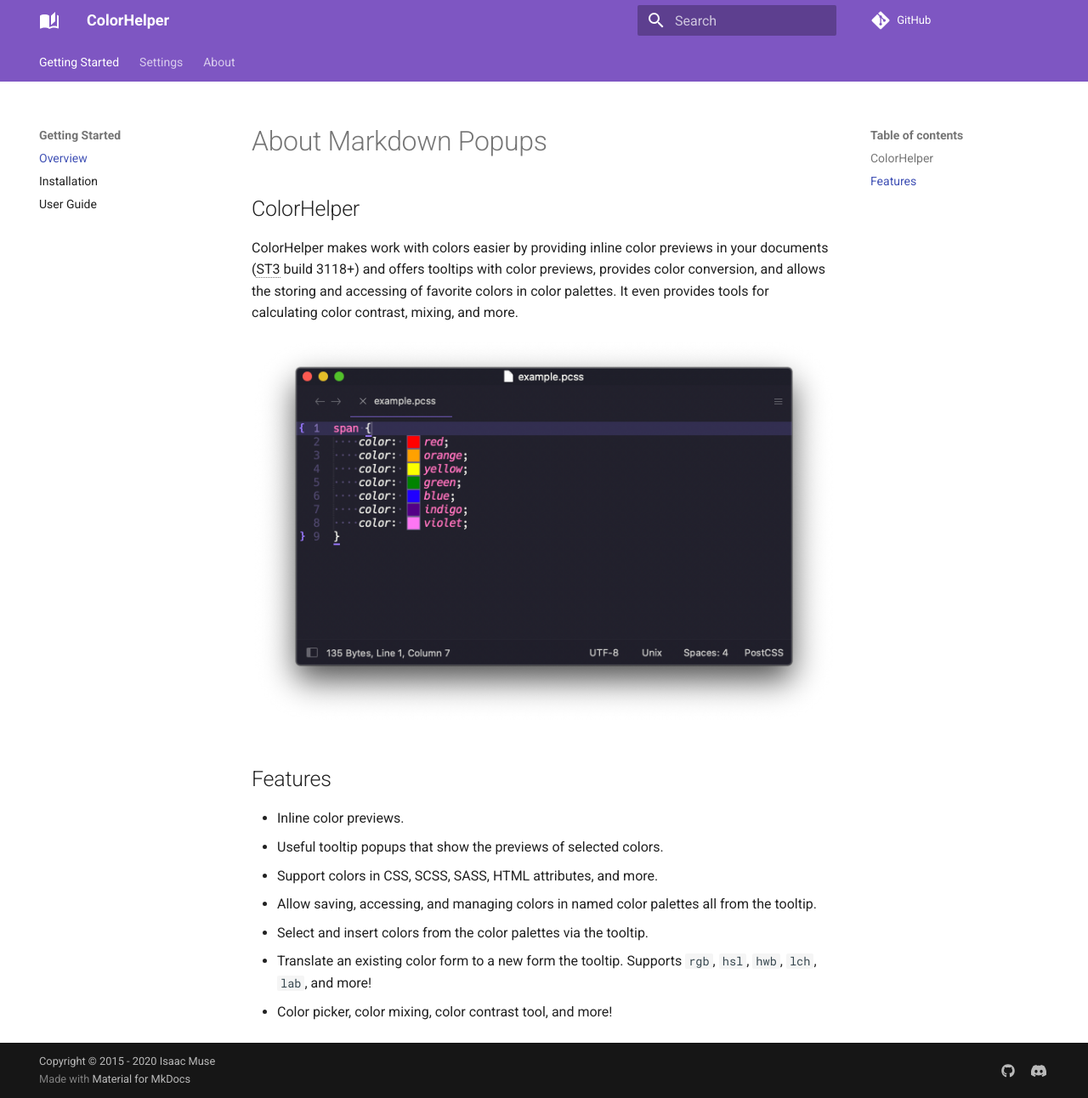
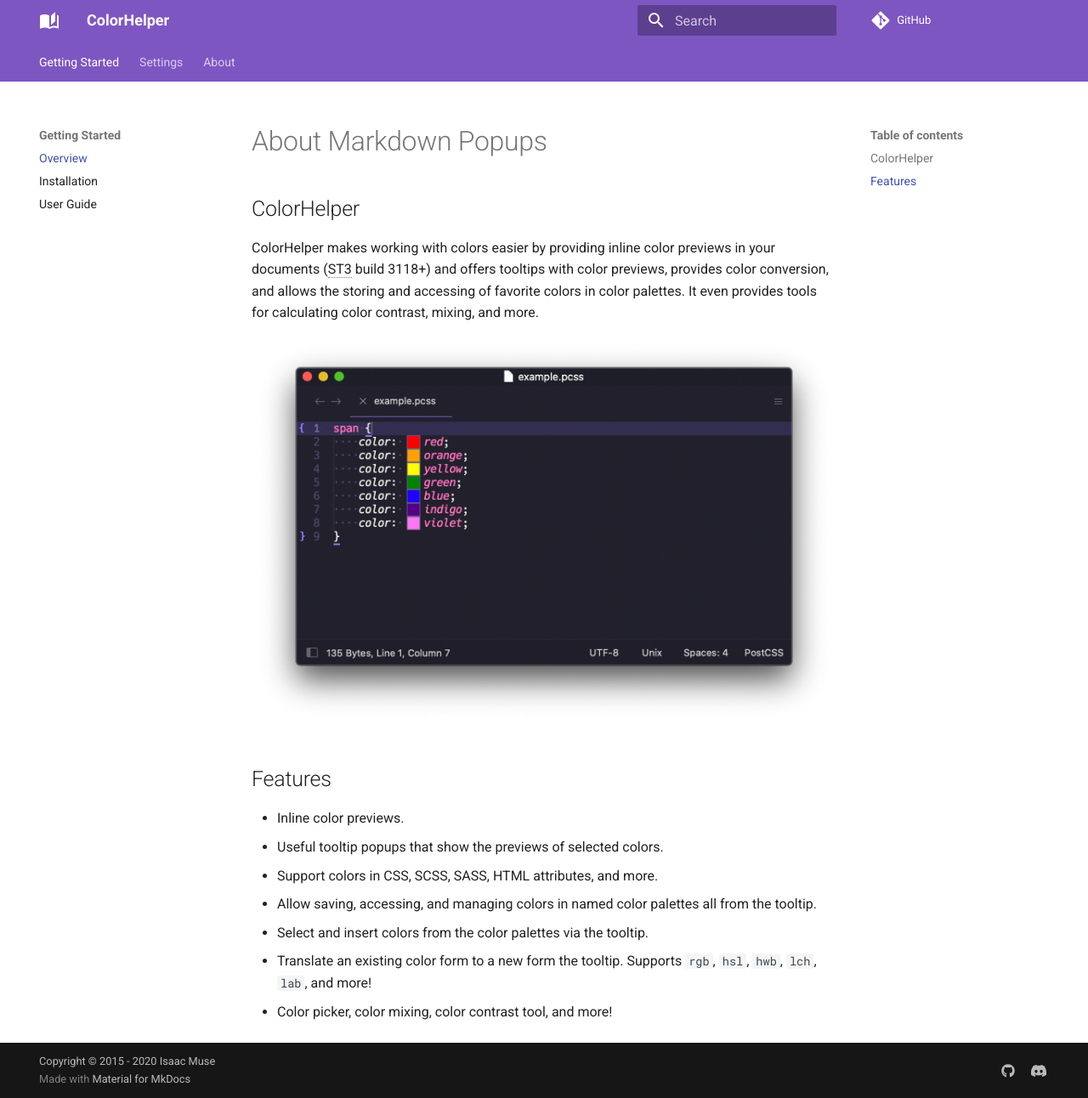
Before and after one commit to facelessuser/ColorHelper, an MkDocs documentation site: the page built from docs/src/markdown/index.md, in a window 1280 px wide and 1292 px high. Shown: the whole window at 85% size. Built offline with MkDocs 1.6.1 and Material for MkDocs 9.7.7, drawn with Linux system fonts in a browser that asks for light colours; comment, search, counter and statistics services are not loaded.

Commit message:
Fix typo

```diff
--- a/docs/src/markdown/index.md
+++ b/docs/src/markdown/index.md
@@ -2,7 +2,7 @@
 
 ## ColorHelper
 
-ColorHelper makes work with colors easier by providing inline color previews in your documents (ST3 build 3118+) and
+ColorHelper makes working with colors easier by providing inline color previews in your documents (ST3 build 3118+) and
 offers tooltips with color previews, provides color conversion, and allows the storing and accessing of favorite colors
 in color palettes.  It even provides tools for calculating color contrast, mixing, and more.
 
```
Also changed, not shown: README.md (+1 -1 lines).
